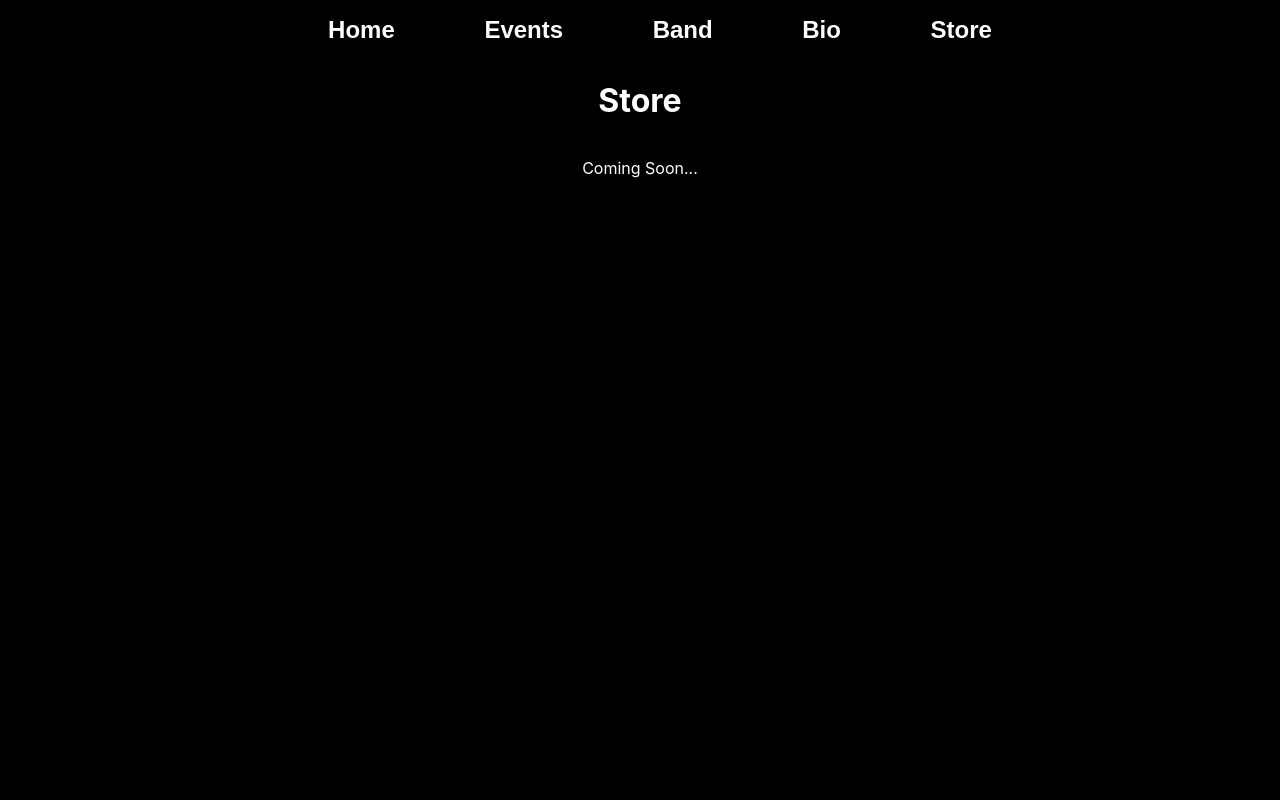
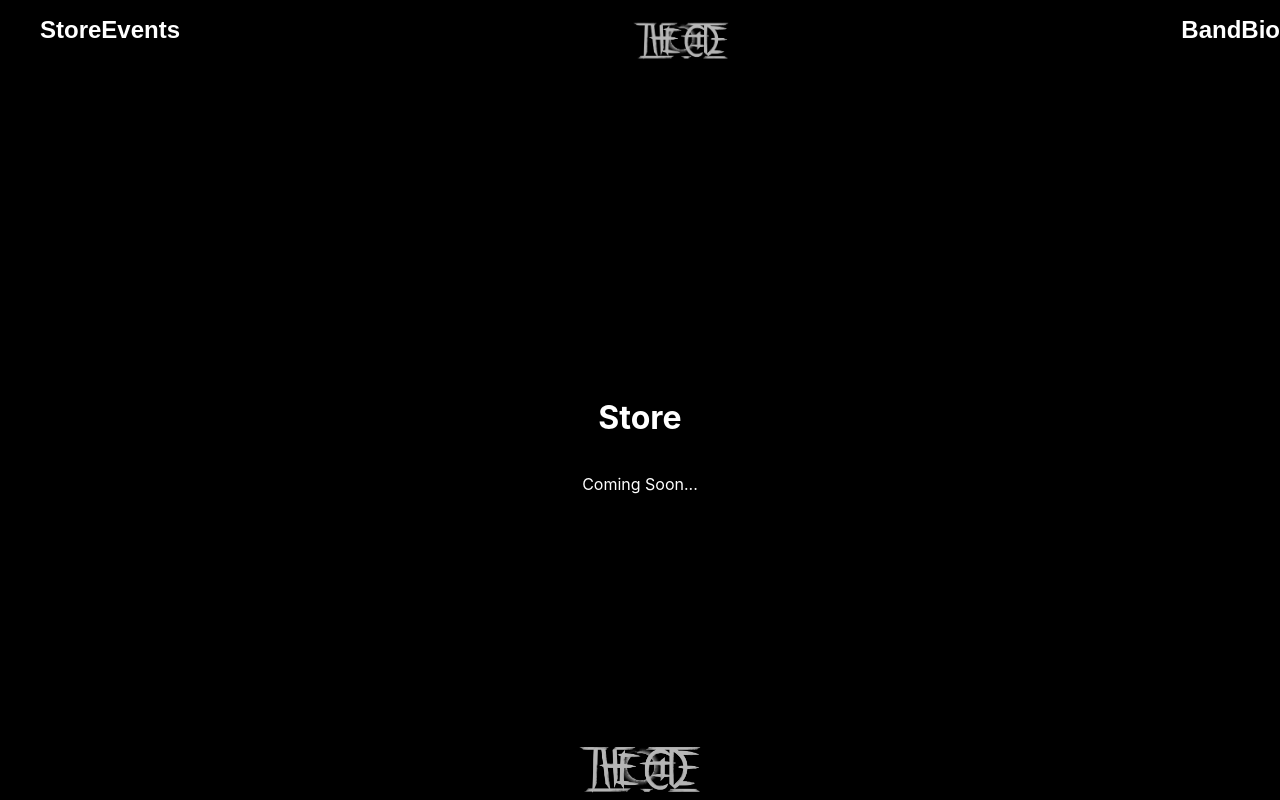
Before and after one commit to JesusFernandoRios/theocide, a Next.js app: page /Store in a window 1280 px wide. Built offline with nearby package versions, Linux system fonts and the light colour scheme.

Commit message:
working on footer and new navbar

```diff
--- a/components/NavBar.js
+++ b/components/NavBar.js
@@ -6,10 +6,13 @@ function NavBar() {
         <nav className={styles.container}>
             <ul className={styles.navLinks}>
                 <li>
-                    <Link href="/"><a>Home</a></Link>
+                    <Link href="/Store"><a>Store</a></Link>
                 </li>
                 <li>
                     <Link href="/Events"><a>Events</a></Link>
+                </li>
+                <li>
+                    <Link href="/"><img src="/bandLogo.png" alt="band logo"/></Link>
                 </li>
                 <li>
                     <Link href="/Band"><a>Band</a></Link>
@@ -17,9 +20,6 @@ function NavBar() {
                 <li>
                     <Link href="/Bio"><a>Bio</a></Link>
                 </li>
-                <li>
-                    <Link href="/Store"><a>Store</a></Link>
-                </li>
             </ul>
         </nav>
     )
--- /dev/null
+++ b/components/PageFooter.js
@@ -0,0 +1,12 @@
+import styles from '../styles/Footer.module.css'
+import Link from 'next/link'
+
+function PageFooter() {
+    return (
+        <footer className={styles.container}>
+            <Link href="/"><img  className={styles.bandLogo} src="/bandLogo.png" alt="band Logo"/></Link>
+        </footer>
+    )
+}
+
+export default PageFooter
--- a/pages/Band.js
+++ b/pages/Band.js
@@ -1,6 +1,7 @@
 
 import NavBar from '../components/NavBar'
 import BandProfile from "../components/BandProfile"
+import PageFooter from '../components/PageFooter'
 import styles from '../styles/BandProfiles.module.css'
 
 const bandMembers =[
@@ -36,7 +37,10 @@ function Band() {
           ))}
         </div>
 
+
+        <PageFooter/>
       </section>
+
     )
 }
 
--- a/pages/Store.js
+++ b/pages/Store.js
@@ -1,4 +1,4 @@
-
+import PageFooter from '../components/PageFooter'
 import NavBar from '../components/NavBar'
 import styles from '../styles/StorePage.module.css'
 
@@ -8,8 +8,13 @@ function Store() {
 
             <NavBar/>
 
-            <h1>Store</h1>
-            <p>Coming Soon...</p>
+            <div className={styles.content}>
+               <h1>Store</h1>
+                <p>Coming Soon...</p>
+            </div>
+
+
+            <PageFooter/>
         </div>
     )
 }
--- a/styles/BandProfiles.module.css
+++ b/styles/BandProfiles.module.css
@@ -4,6 +4,7 @@
     flex-direction: column;
     justify-content: center;
     padding: 20px;
+    height: 100vh;
 }
 
 .container {
@@ -13,7 +14,7 @@
 }
 
 .imageContainer {
-    margin-top: 10%;
+    margin-top: 8%;
     display: flex;
 }
 
--- a/styles/EventsPage.module.css
+++ b/styles/EventsPage.module.css
@@ -1,7 +1,16 @@
 .container {
     display: flex;
     flex-direction: column;
-    justify-content: center;
     text-align: center;
     color: white;
+    height: 100vh;
 }
+
+.content {
+    display: flex;
+    flex-direction: column;
+    justify-content: center;
+    margin: auto;
+    width: 70%;
+    padding: 10px;
+}
--- a/styles/Footer.module.css
+++ b/styles/Footer.module.css
@@ -4,4 +4,10 @@
     display: flex;
     flex-direction: row;
     justify-content: center;
+    position: fixed;
+    bottom: 0;
 }
+
+.bandLogo {
+    width: 10%;
+}
--- a/styles/NavBar.module.css
+++ b/styles/NavBar.module.css
@@ -6,24 +6,20 @@
 .navLinks {
     display: flex;
     flex-direction: row;
-    justify-content: center;
     list-style: none;
 }
 
 .navLinks li {
     font-weight: bold;
-    margin: 0 2% 0 2%;
     font-family: 'Raleway', sans-serif;
     font-size: x-large;
-}
-
-.navLinks a {
-    align-items: center;
-    padding: 20px;
-    border-radius: 20px;
 }
 
 .navLinks li :hover {
     color: red;
     background-color: black;
 }
+
+.navLinks img {
+    width: 10%;
+}
--- a/styles/StorePage.module.css
+++ b/styles/StorePage.module.css
@@ -4,4 +4,14 @@
     justify-content: center;
     text-align: center;
     color: white;
+    height: 100vh;
 }
+
+.content {
+    display: flex;
+    flex-direction: column;
+    justify-content: center;
+    margin: auto;
+    width: 70%;
+    padding: 10px;
+}
```
Also changed, not shown: pages/Events.js (+5 -3 lines). Lines whose indentation alone changed are shown as unchanged.
